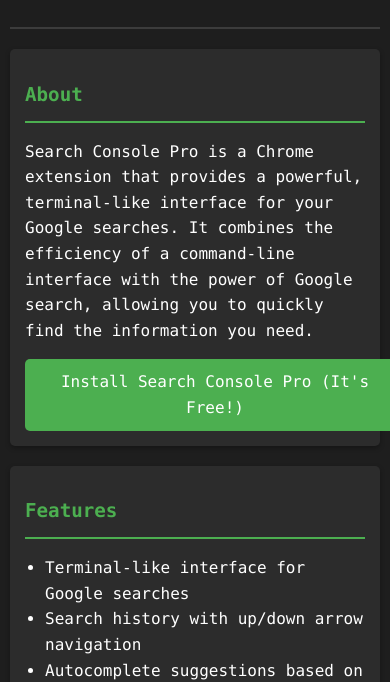
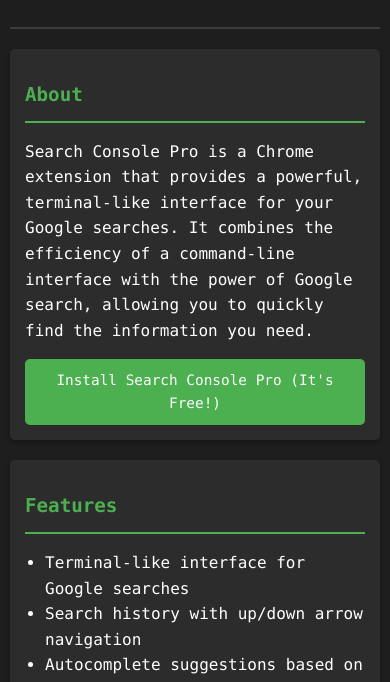
Before and after one commit to Dor-sketch/search-console-pro, a browser extension: page docs/index.html in a window 390 px wide. Shown: the part 138-820 px from the top of the page. Drawn offline with Linux system fonts and the light colour scheme.

Commit message:
Improve site responsiveness

```diff
--- a/docs/index.html
+++ b/docs/index.html
@@ -194,8 +194,8 @@
 
             .button {
                 display: block;
-                width: 100%;
                 text-align: center;
+                font-size: 0.9rem;
             }
         }
     </style>
```
